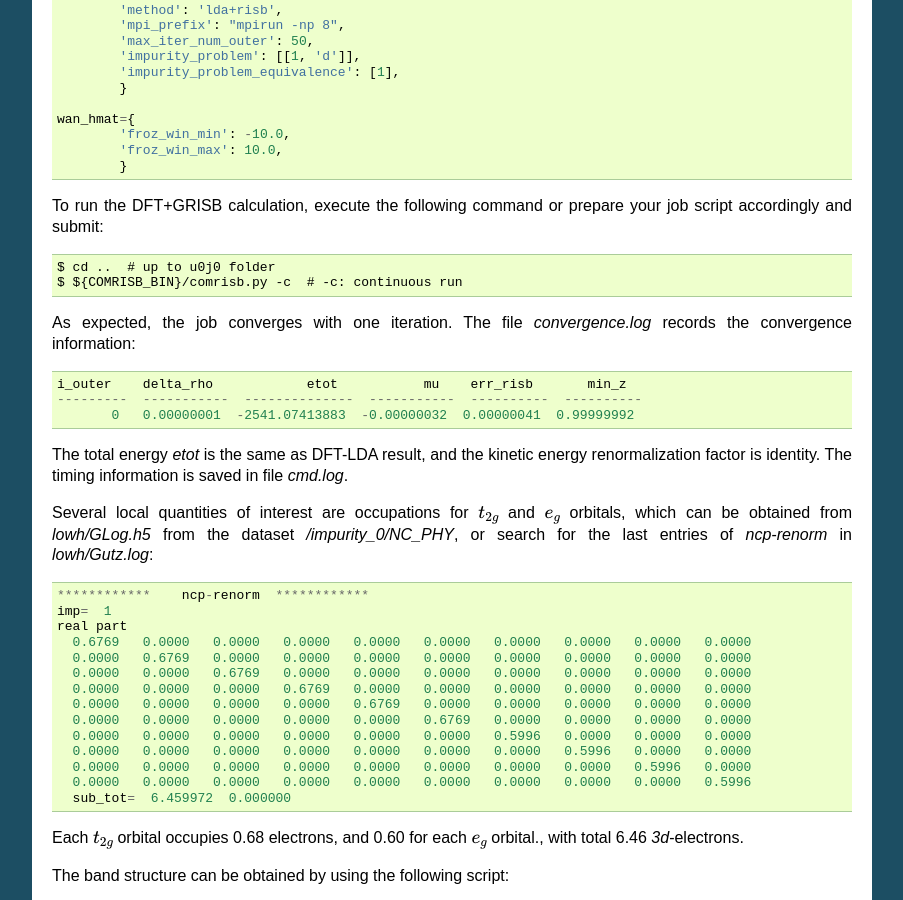
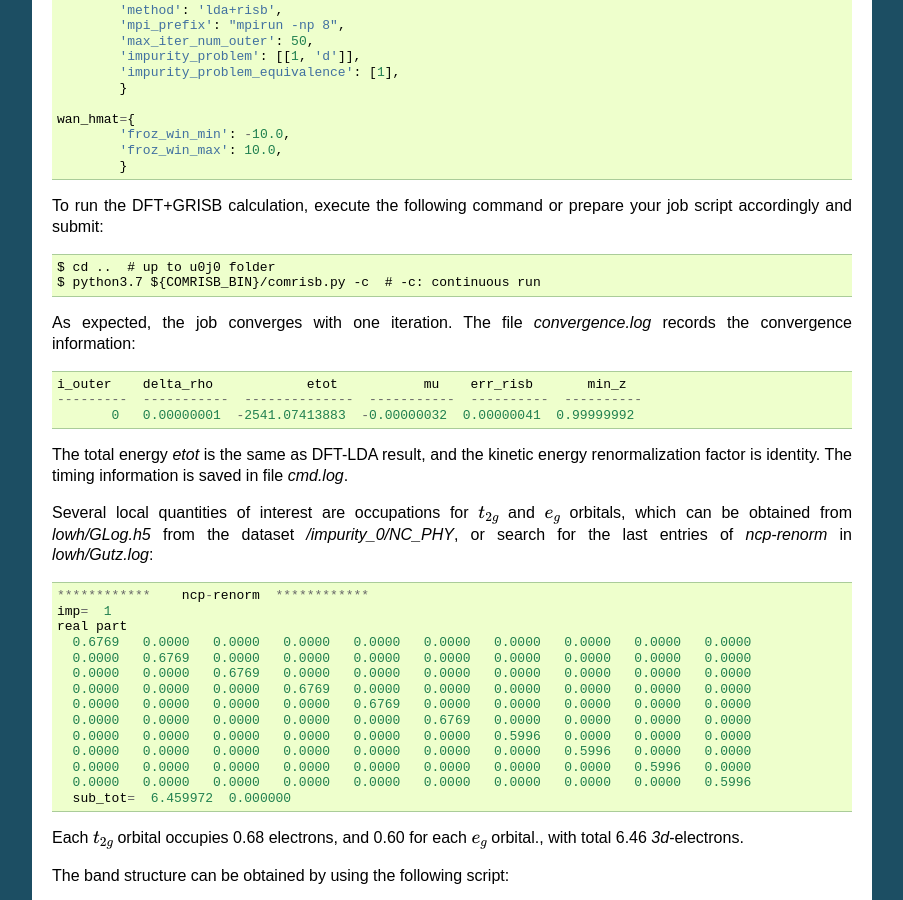
Before and after one commit to comscope/ComRISB_tutorial, a Sphinx documentation site: the page built from doc/source/fe.rst, in a window 1280 px wide and 900 px high, scrolled down 2939 px. Shown: the whole window, without its empty margins (198-1101 px from the left). Built offline with Sphinx 7.4.7, drawn with Linux system fonts in a browser that asks for light colours; some of the changed text lies outside the part shown.

Commit message:
added prefix python3.7

```diff
--- a/doc/source/fe.rst
+++ b/doc/source/fe.rst
@@ -195,7 +195,7 @@ To run the DFT+GRISB calculation, execute the following command
 or prepare your job script accordingly and submit::
 
     $ cd ..  # up to u0j0 folder
-    $ ${COMRISB_BIN}/comrisb.py -c  # -c: continuous run
+    $ python3.7 ${COMRISB_BIN}/comrisb.py -c  # -c: continuous run
 
 As expected, the job converges with one iteration.
 The file *convergence.log* records the convergence information::
@@ -255,7 +255,7 @@ with provided scripts. Starting with directory *u0j0*, type::
 Now we can start the calculation as previously::
 
     $ cd ..  # up to u5j0.8 folder
-    $ ${COMRISB_BIN}/comrisb.py -c
+    $ python3.7 ${COMRISB_BIN}/comrisb.py -c
 
 It will take 16 iterations to converge, with the *convergence.log* file::
 
@@ -412,7 +412,7 @@ as it save the PM solution::
 Now the FM calculation can be started as previously::
 
     $ cd ..  # up to u5j0.8_fm folder
-    $ ${COMRISB_BIN}/comrisb.py -c
+    $ python3.7 ${COMRISB_BIN}/comrisb.py -c
 
 The job converges with 13 iterations. The *convergence.log* reads like::
 
--- a/doc/source/fese.rst
+++ b/doc/source/fese.rst
@@ -158,7 +158,7 @@ which now reads::
 The LQSGW+GRISB calculation is triggered in the same way as before::
 
  $ cd ..  # up to u5j0.8 folder
- $ ${COMRISB_BIN}/comrisb.py -c
+ $ python3.7 ${COMRISB_BIN}/comrisb.py -c
 
 Currently, the calculation finishes in one shot,
 which means the feedback from GRISB to LQSGW calculation
```
